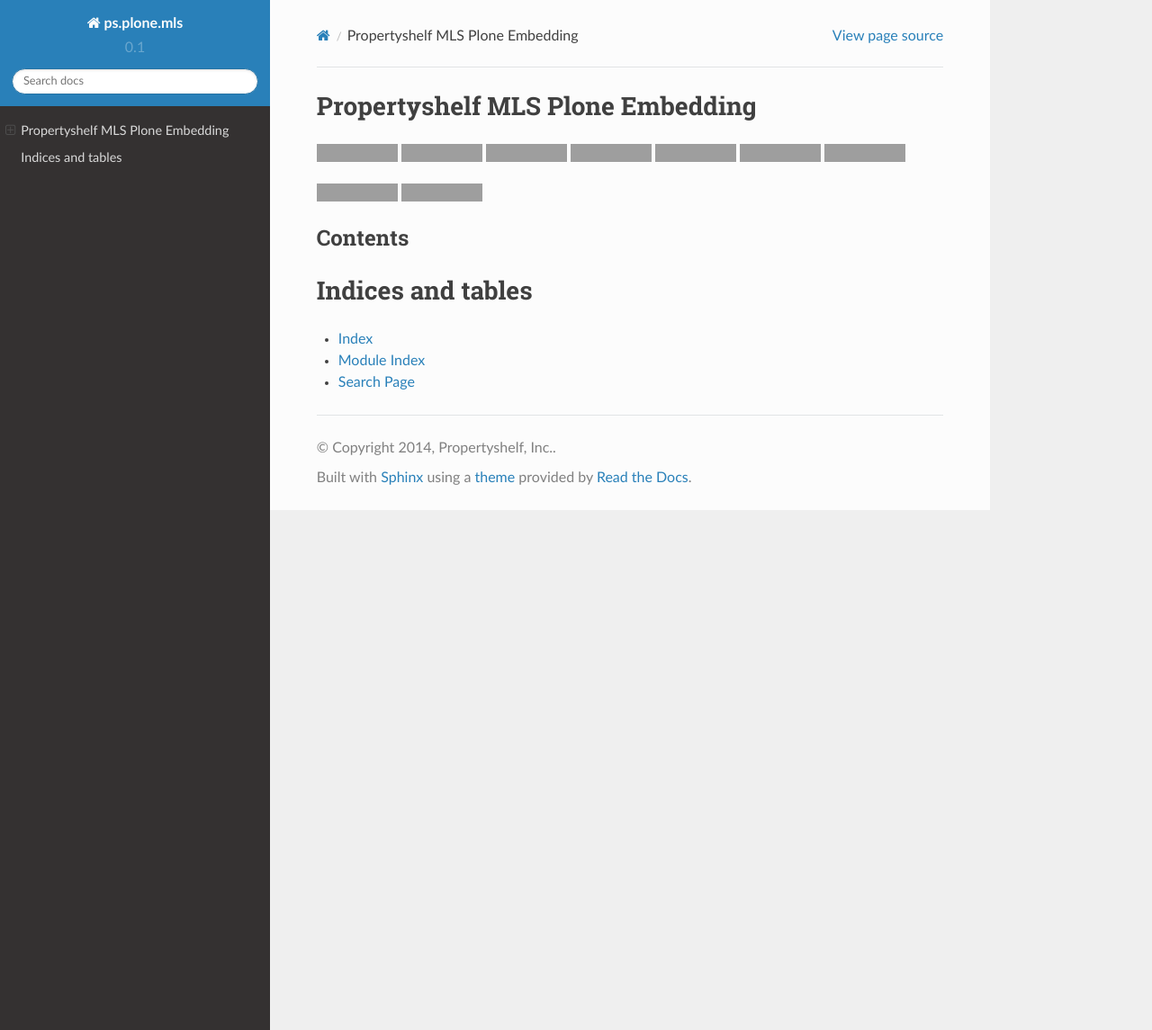
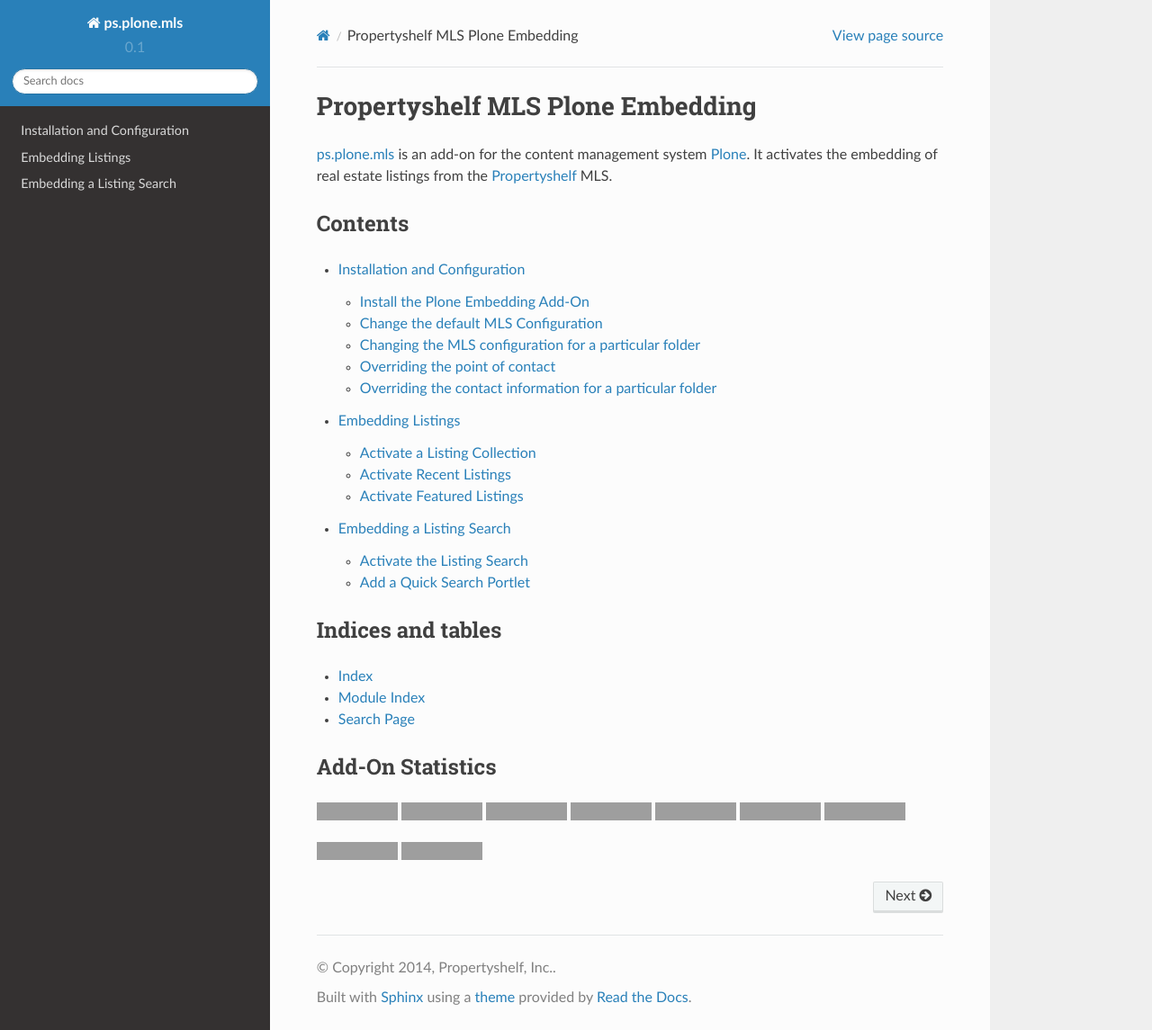
Before and after one commit to propertyshelf/ps.plone.mls, a Sphinx documentation site: the page built from docs/source/index.rst, in a window 1280 px wide and 1145 px high, cut to the strip 0-1145 px from the top of the window. Shown: the whole strip at 90% size. Built offline with Sphinx 7.4.7 and the Read the Docs theme 2.0.0, drawn with Linux system fonts in a browser that asks for light colours; grey boxes are pictures that could not be loaded.

Commit message:
Restructure docs.

```diff
--- /dev/null
+++ b/docs/source/configuration.rst
@@ -0,0 +1,27 @@
+Installation and Configuration
+==============================
+
+Install the Plone Embedding Add-On
+----------------------------------
+
+You can install the Add-On like any other Plone Add-On: click on your username in the *personal tools menu* and select **Site Setup**.
+Next, click the **Add-Ons** item in the *Plone Configuration* section.
+You should see an item called **Propertyshelf MLS**.
+
+.. image:: ../_images/setup_select_add_on.png
+
+
+Change the default MLS Configuration
+------------------------------------
+
+
+Changing the MLS configuration for a particular folder
+------------------------------------------------------
+
+
+Overriding the point of contact
+-------------------------------
+
+
+Overriding the contact information for a particular folder
+----------------------------------------------------------
--- a/docs/source/index.rst
+++ b/docs/source/index.rst
@@ -1,53 +1,75 @@
+*********************************
 Propertyshelf MLS Plone Embedding
-=================================
+*********************************
 
-.. image:: https://travis-ci.org/propertyshelf/ps.plone.mls.png?branch=master
-    :target: http://travis-ci.org/propertyshelf/ps.plone.mls
-    :alt: Travis CI status
+`ps.plone.mls`_ is an add-on for the content management system `Plone`_.
+It activates the embedding of real estate listings from the `Propertyshelf`_ MLS.
 
-.. image:: https://coveralls.io/repos/propertyshelf/ps.plone.mls/badge.png?branch=master
-    :target: https://coveralls.io/r/propertyshelf/ps.plone.mls?branch=master
-    :alt: Coveralls status
+.. only:: html
 
-.. image:: https://badge.fury.io/py/ps.plone.mls.png
-    :target: http://badge.fury.io/py/ps.plone.mls
-    :alt: Fury Python
-
-.. image:: https://badge.fury.io/gh/propertyshelf%2Fps.plone.mls.png
-    :target: http://badge.fury.io/gh/propertyshelf%2Fps.plone.mls
-    :alt: Fury Github
-
-.. image:: https://pypip.in/d/ps.plone.mls/badge.png
-    :target: https://pypi.python.org/pypi/ps.plone.mls/
-    :alt: Downloads
-
-.. image:: https://pypip.in/v/ps.plone.mls/badge.png
-    :target: https://pypi.python.org/pypi/ps.plone.mls/
-    :alt: Latest Version
-
-.. image:: https://pypip.in/wheel/ps.plone.mls/badge.png
-    :target: https://pypi.python.org/pypi/ps.plone.mls/
-    :alt: Wheel Status
-
-.. image:: https://pypip.in/egg/ps.plone.mls/badge.png
-    :target: https://pypi.python.org/pypi/ps.plone.mls/
-    :alt: Egg Status
-
-.. image:: https://pypip.in/license/ps.plone.mls/badge.png
-    :target: https://pypi.python.org/pypi/ps.plone.mls/
-    :alt: License
-
-
-Contents
---------
+  Contents
+  ========
 
 .. toctree::
    :maxdepth: 2
 
+   configuration
+   listing_collections
+   listing_search
 
-Indices and tables
-==================
 
-* :ref:`genindex`
-* :ref:`modindex`
-* :ref:`search`
+.. only:: html
+
+  Indices and tables
+  ==================
+
+  * :ref:`genindex`
+  * :ref:`modindex`
+  * :ref:`search`
+
+
+.. only:: html
+
+  Add-On Statistics
+  =================
+
+  .. image:: https://travis-ci.org/propertyshelf/ps.plone.mls.png?branch=master
+      :target: http://travis-ci.org/propertyshelf/ps.plone.mls
+      :alt: Travis CI status
+
+  .. image:: https://coveralls.io/repos/propertyshelf/ps.plone.mls/badge.png?branch=master
+      :target: https://coveralls.io/r/propertyshelf/ps.plone.mls?branch=master
+      :alt: Coveralls status
+
+  .. image:: https://badge.fury.io/py/ps.plone.mls.png
+      :target: http://badge.fury.io/py/ps.plone.mls
+      :alt: Fury Python
+
+  .. image:: https://badge.fury.io/gh/propertyshelf%2Fps.plone.mls.png
+      :target: http://badge.fury.io/gh/propertyshelf%2Fps.plone.mls
+      :alt: Fury Github
+
+  .. image:: https://pypip.in/d/ps.plone.mls/badge.png
+      :target: https://pypi.python.org/pypi/ps.plone.mls/
+      :alt: Downloads
+
+  .. image:: https://pypip.in/v/ps.plone.mls/badge.png
+      :target: https://pypi.python.org/pypi/ps.plone.mls/
+      :alt: Latest Version
+
+  .. image:: https://pypip.in/wheel/ps.plone.mls/badge.png
+      :target: https://pypi.python.org/pypi/ps.plone.mls/
+      :alt: Wheel Status
+
+  .. image:: https://pypip.in/egg/ps.plone.mls/badge.png
+      :target: https://pypi.python.org/pypi/ps.plone.mls/
+      :alt: Egg Status
+
+  .. image:: https://pypip.in/license/ps.plone.mls/badge.png
+      :target: https://pypi.python.org/pypi/ps.plone.mls/
+      :alt: License
+
+
+.. _`Plone`: http://plone.org
+.. _`Propertyshelf`: http://propertyshelf.com
+.. _`ps.plone.mls`: https://pypi.python.org/pypi/ps.plone.mls
--- /dev/null
+++ b/docs/source/listing_collections.rst
@@ -0,0 +1,17 @@
+Embedding Listings
+==================
+
+Activate a Listing Collection
+-----------------------------
+
+At first, open the **Actions**-menu and select **Activate Listing Collection**:
+
+.. image:: ../_images/activate_listing_collection.png
+
+
+Activate Recent Listings
+------------------------
+
+
+Activate Featured Listings
+--------------------------
--- /dev/null
+++ b/docs/source/listing_search.rst
@@ -0,0 +1,10 @@
+Embedding a Listing Search
+==========================
+
+
+Activate the Listing Search
+---------------------------
+
+
+Add a Quick Search Portlet
+--------------------------
```
Also changed, not shown: docs/_images/activate_listing_collection.png (added), docs/_images/setup_select_add_on.png (added).
